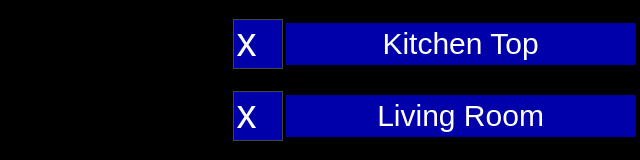
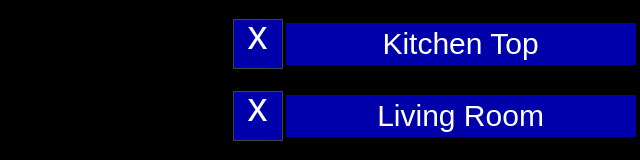
Before and after one commit to mpsdskd/LEDWall, a plain HTML site: page WebInterface/index.html in a window 1280 px wide. Shown: the part 746-906 px from the top of the page, 208-848 px from the left. Drawn offline with nearby package versions, Linux system fonts and the light colour scheme.

Commit message:
Checkboxes and checkmarks

```diff
--- a/WebInterface/index.html
+++ b/WebInterface/index.html
@@ -14,6 +14,7 @@
 	border-radius: 0px;
 	display: inline-block;
 	position: relative;
+    cursor: pointer;
 }
 .regular-checkbox:active, .regular-checkbox:checked:active {
 /*	box-shadow: 0 1px 2px rgba(0,0,0,0.05), inset 0px 1px 3px rgba(0,0,0,0.1);*/
@@ -27,11 +28,10 @@
 .regular-checkbox:checked:after {
 	content: 'x';
 	font-size: 40px;
-	position: absolute;
-	top: 0px;
-	left: 3px;
+	position: relative;
+	top: -16px;
+	left: 5px;
 	color: #fff;
-	vertical-align: center;
 }
 #greyout{
     position:fixed;
@@ -73,7 +73,7 @@
 input {
   height: 50px;
   width: 50px;
-    vertical-align: middle;
+  vertical-align: middle;
 }
 </style>
 
```
